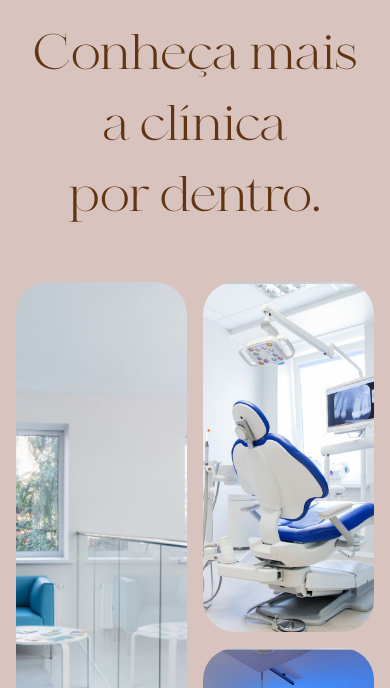
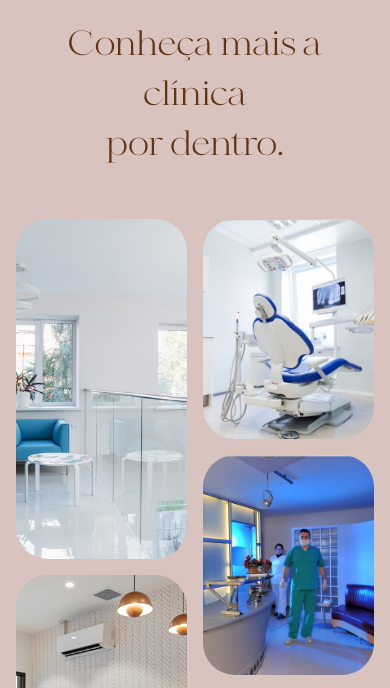
Before and after one commit to JacsDevs/TesteClinica, a plain HTML site: page index.html in a window 390 px wide. Shown: the part 7477-8165 px from the top of the page. Drawn offline with Linux system fonts and the light colour scheme.

Commit message:
style.css

```diff
--- a/css/style.css
+++ b/css/style.css
@@ -768,6 +768,10 @@ ul {
 /* Mobile pequeno (480px) */
 @media (max-width: 480px) {
 
+  .section h2 {
+    font-size: 2.2rem;
+  }
+
   /* ====== ESPECIALIDADES ====== */
   .container-especialidade h2 {
     font-size: 2.2rem;
@@ -896,8 +900,16 @@ ul {
   gap: 1rem;
 }
 
+.tall {
+  height: 340px;
+}
+
+.medium {
+  height: 220px;
+}
+
 .short {
-  height: 280px;
+  height: 220px;
 }
 }
 
```
